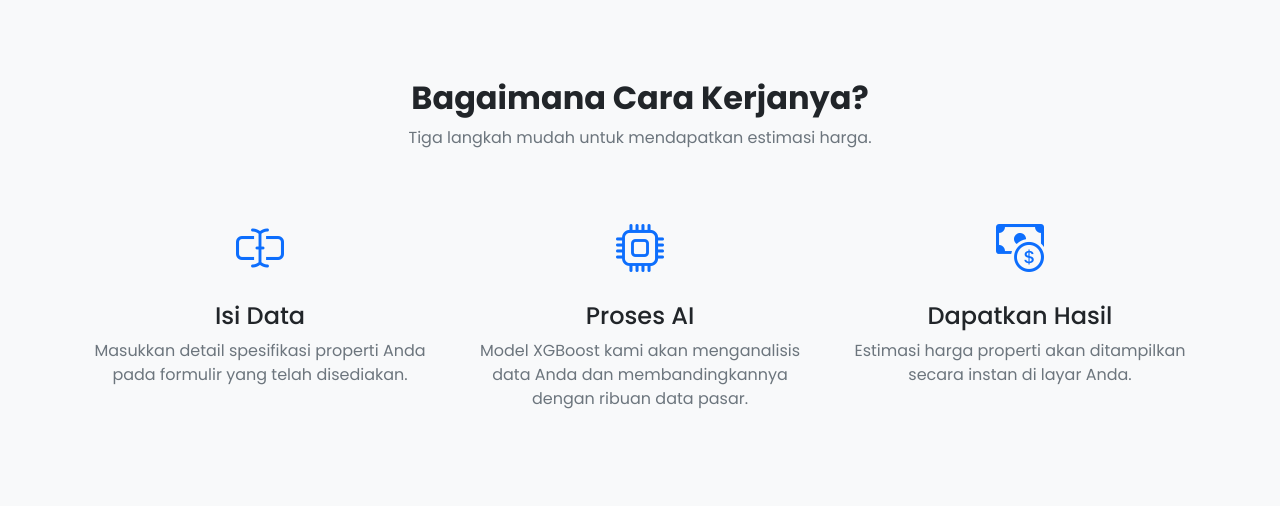
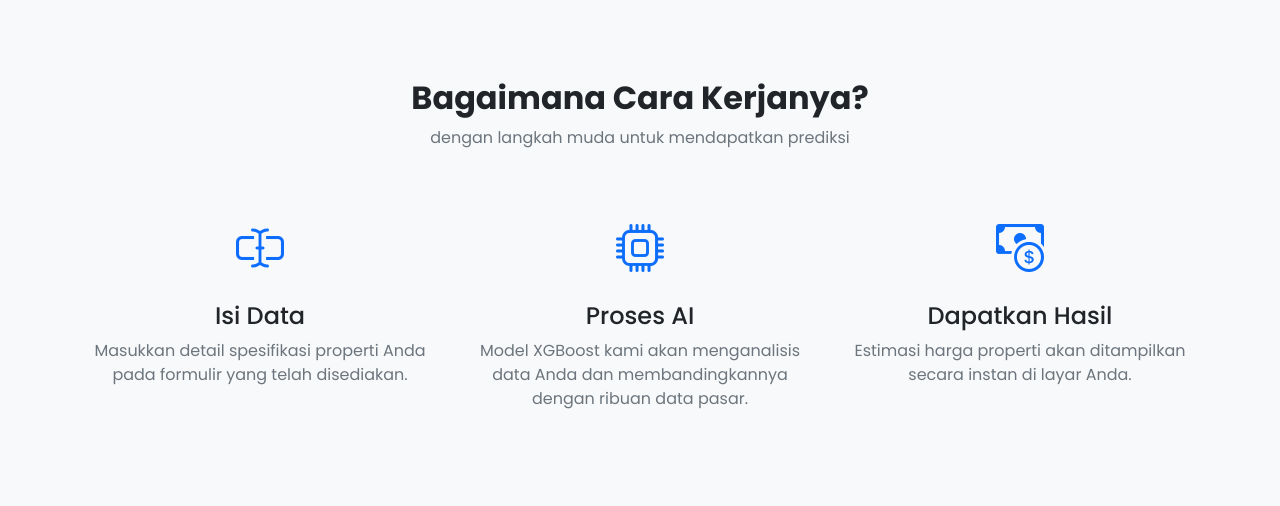
Before and after one commit to Farmil23/Propify-Smart-Property-Price-Estimator, a Flask app: page / in a window 1280 px wide. Shown: the part 1287-1793 px from the top of the page. Run offline with Flask 3, Linux system fonts and the light colour scheme.

Commit message:
perbaikan penamaan dalam section proses

```diff
--- a/templates/index.html
+++ b/templates/index.html
@@ -44,7 +44,7 @@
     <div class="container">
         <div class="section-title fade-in">
             <h2 class="fw-bold">Bagaimana Cara Kerjanya?</h2>
-            <p class="text-muted">Tiga langkah mudah untuk mendapatkan estimasi harga.</p>
+            <p class="text-muted">dengan langkah muda untuk mendapatkan prediksi</p>
         </div>
         <div class="row text-center fade-in">
             <div class="col-md-4"><div class="mb-3"><i class="bi bi-input-cursor-text feature-icon"></i></div><h4>Isi Data</h4><p class="text-muted">Masukkan detail spesifikasi properti Anda pada formulir yang telah disediakan.</p></div>
```
